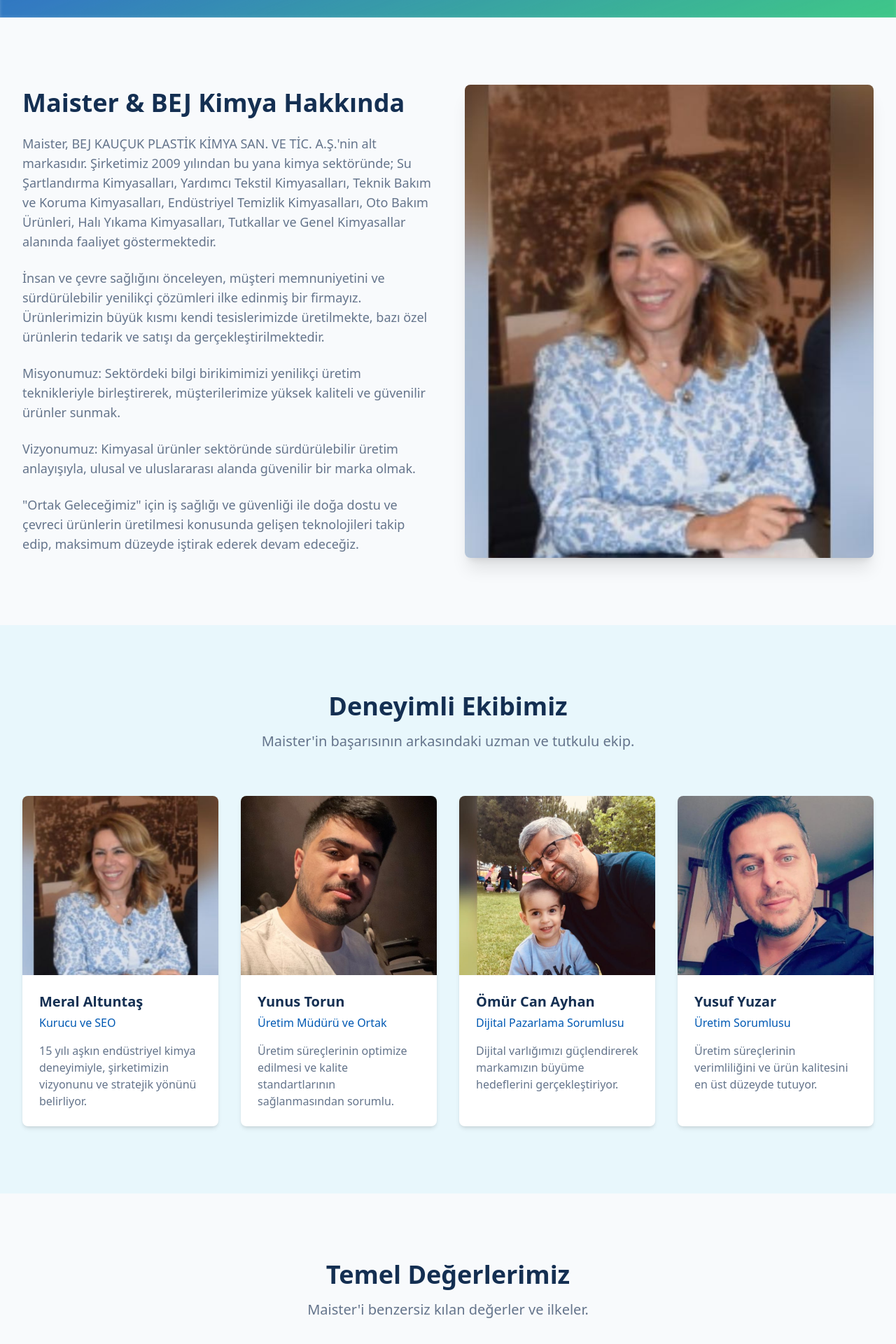
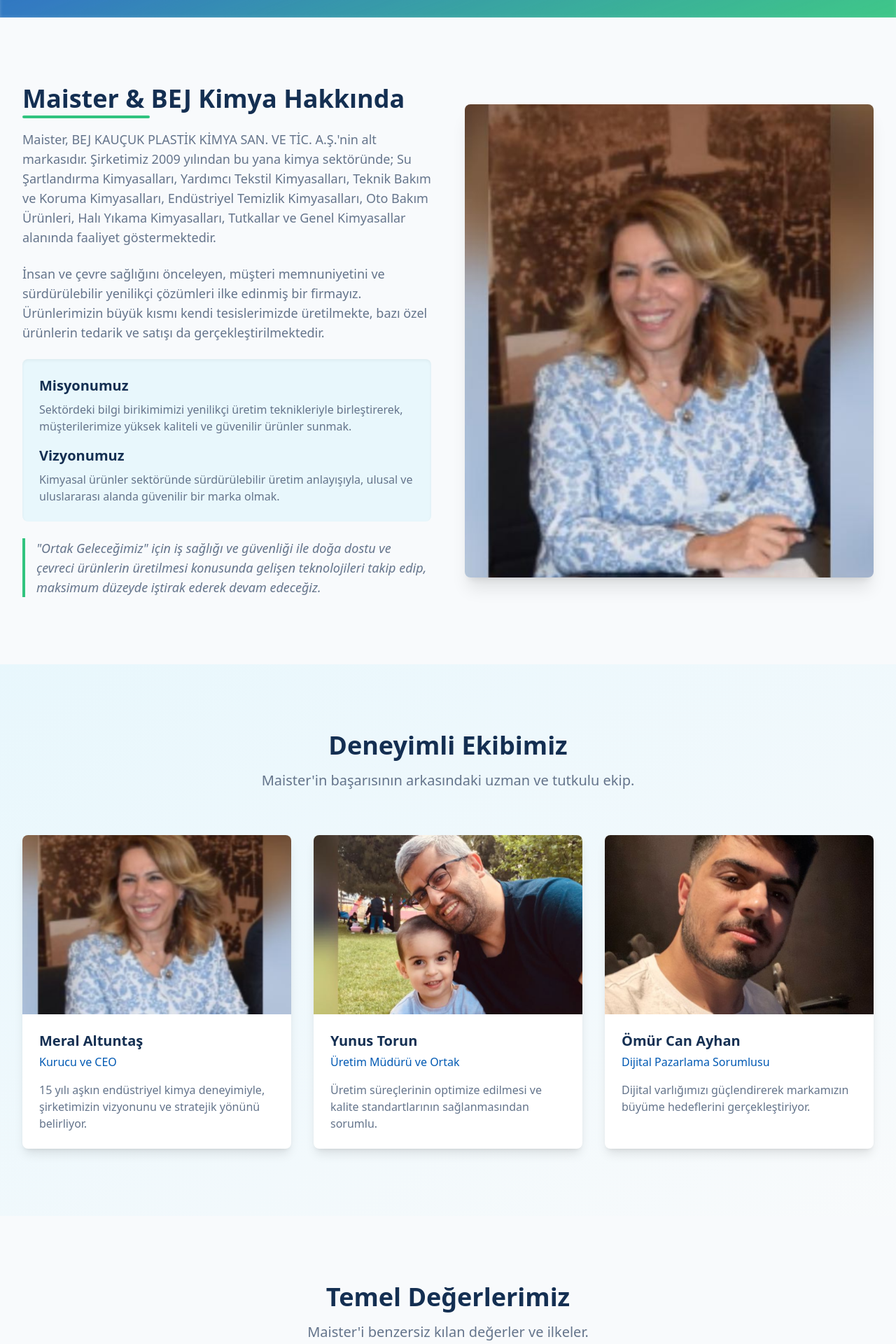
Before and after one commit to tivaxtr/maister-chemical-solutions-b2b, a React (Vite) app: page /about in a window 1280 px wide. Shown: the part 520-2440 px from the top of the page at 70% size. Built offline with nearby package versions, Linux system fonts and the light colour scheme.

Commit message:
Refactor: Improve About page design
- Swap images for Ömür Can Ayhan and Yunus Torun.
- Remove Yusuf Yuzar's image.
- Enhance the About page's aesthetics and dynamism.

```diff
--- a/src/pages/About.tsx
+++ b/src/pages/About.tsx
@@ -9,7 +9,7 @@ const About = () => {
     <div className="min-h-screen flex flex-col">
       <Navbar />
       <main className="flex-grow">
-        {/* Hero Section */}
+        {/* Hero Section with enhanced animation and gradient */}
         <div className="relative flex flex-col items-center justify-center text-center py-20 md:py-28 lg:py-32 bg-gradient-to-br from-primary/90 via-primary/60 to-accent/80 overflow-hidden">
           <div className="absolute inset-0 w-full h-full bg-gradient-to-br from-primary/90 via-primary/60 to-accent/80 opacity-80 blur-[2px] z-0 animate-gradient-x" />
           <div className="relative z-10 flex flex-col items-center">
@@ -21,28 +21,18 @@ const About = () => {
               <span className="block mt-2 text-base text-white/80">Maister & BEJ Kimya</span>
             </p>
             <div className="flex flex-wrap gap-4 justify-center animate-fade-in delay-200">
-              <span className="inline-flex items-center bg-accent text-white font-semibold px-5 py-2 rounded-full shadow hover:bg-accent/90 transition-colors">
+              <span className="inline-flex items-center bg-accent text-white font-semibold px-5 py-2 rounded-full shadow-lg hover:bg-accent/90 transition-all transform hover:scale-105">
                 Sürdürülebilirlik
               </span>
-              <span className="inline-flex items-center bg-white/90 text-primary font-semibold px-5 py-2 rounded-full shadow hover:bg-primary/90 hover:text-white transition-colors">
+              <span className="inline-flex items-center bg-white/90 text-primary font-semibold px-5 py-2 rounded-full shadow-lg hover:bg-primary/90 hover:text-white transition-all transform hover:scale-105">
                 Yenilikçi Çözümler
               </span>
             </div>
           </div>
           <div className="absolute inset-0 z-0 opacity-20 pointer-events-none select-none">
-            <svg
-              className="h-full w-full"
-              xmlns="http://www.w3.org/2000/svg"
-              viewBox="0 0 1200 800"
-            >
+            <svg className="h-full w-full" xmlns="http://www.w3.org/2000/svg" viewBox="0 0 1200 800">
               <defs>
-                <pattern
-                  id="pattern"
-                  patternUnits="userSpaceOnUse"
-                  width="100"
-                  height="100"
-                  patternTransform="scale(8) rotate(45)"
-                >
+                <pattern id="pattern" patternUnits="userSpaceOnUse" width="100" height="100" patternTransform="scale(8) rotate(45)">
                   <circle cx="50" cy="50" r="10" fill="white" />
                 </pattern>
               </defs>
@@ -51,29 +41,42 @@ const About = () => {
           </div>
         </div>
 
-        {/* Our Story */}
+        {/* Our Story Section with enhanced styling */}
         <section className="py-16 md:py-24">
           <div className="max-w-7xl mx-auto px-4 sm:px-6 lg:px-8">
             <div className="grid grid-cols-1 lg:grid-cols-2 gap-12 items-center">
-              <div>
-                <h2 className="text-3xl md:text-4xl font-bold text-foreground mb-6">Maister & BEJ Kimya Hakkında</h2>
-                <p className="text-lg text-muted-foreground mb-6">
+              <div className="space-y-6">
+                <h2 className="text-3xl md:text-4xl font-bold text-foreground mb-6 relative">
+                  <span className="relative inline-block">
+                    Maister & BEJ Kimya Hakkında
+                    <div className="absolute -bottom-2 left-0 w-1/3 h-1 bg-accent rounded-full"></div>
+                  </span>
+                </h2>
+                <p className="text-lg text-muted-foreground">
                   Maister, BEJ KAUÇUK PLASTİK KİMYA SAN. VE TİC. A.Ş.'nin alt markasıdır. Şirketimiz 2009 yılından bu yana kimya sektöründe; Su Şartlandırma Kimyasalları, Yardımcı Tekstil Kimyasalları, Teknik Bakım ve Koruma Kimyasalları, Endüstriyel Temizlik Kimyasalları, Oto Bakım Ürünleri, Halı Yıkama Kimyasalları, Tutkallar ve Genel Kimyasallar alanında faaliyet göstermektedir.
                 </p>
-                <p className="text-lg text-muted-foreground mb-6">
+                <p className="text-lg text-muted-foreground">
                   İnsan ve çevre sağlığını önceleyen, müşteri memnuniyetini ve sürdürülebilir yenilikçi çözümleri ilke edinmiş bir firmayız. Ürünlerimizin büyük kısmı kendi tesislerimizde üretilmekte, bazı özel ürünlerin tedarik ve satışı da gerçekleştirilmektedir.
                 </p>
-                <p className="text-lg text-muted-foreground mb-6">
-                  Misyonumuz: Sektördeki bilgi birikimimizi yenilikçi üretim teknikleriyle birleştirerek, müşterilerimize yüksek kaliteli ve güvenilir ürünler sunmak.
-                </p>
-                <p className="text-lg text-muted-foreground mb-6">
-                  Vizyonumuz: Kimyasal ürünler sektöründe sürdürülebilir üretim anlayışıyla, ulusal ve uluslararası alanda güvenilir bir marka olmak.
-                </p>
-                <p className="text-lg text-muted-foreground">
+                <div className="space-y-4 p-6 bg-secondary rounded-lg shadow-inner">
+                  <div>
+                    <h3 className="text-xl font-semibold text-foreground mb-2">Misyonumuz</h3>
+                    <p className="text-muted-foreground">
+                      Sektördeki bilgi birikimimizi yenilikçi üretim teknikleriyle birleştirerek, müşterilerimize yüksek kaliteli ve güvenilir ürünler sunmak.
+                    </p>
+                  </div>
+                  <div>
+                    <h3 className="text-xl font-semibold text-foreground mb-2">Vizyonumuz</h3>
+                    <p className="text-muted-foreground">
+                      Kimyasal ürünler sektöründe sürdürülebilir üretim anlayışıyla, ulusal ve uluslararası alanda güvenilir bir marka olmak.
+                    </p>
+                  </div>
+                </div>
+                <p className="text-lg text-muted-foreground italic border-l-4 border-accent pl-4">
                   "Ortak Geleceğimiz" için iş sağlığı ve güvenliği ile doğa dostu ve çevreci ürünlerin üretilmesi konusunda gelişen teknolojileri takip edip, maksimum düzeyde iştirak ederek devam edeceğiz.
                 </p>
               </div>
-              <div className="rounded-lg overflow-hidden shadow-xl">
+              <div className="rounded-lg overflow-hidden shadow-xl transform hover:scale-105 transition-transform duration-300">
                 <img
                   src="/lovable-uploads/94fe424a-b19a-48d0-a80f-a30f18ec0612.png"
                   alt="BEJ Kimya CEO"
@@ -84,8 +87,8 @@ const About = () => {
           </div>
         </section>
 
-        {/* Team */}
-        <section className="py-16 md:py-24 bg-secondary">
+        {/* Team Section with enhanced styling */}
+        <section className="py-16 md:py-24 bg-gradient-to-br from-secondary via-secondary/50 to-background">
           <div className="max-w-7xl mx-auto px-4 sm:px-6 lg:px-8">
             <div className="text-center mb-16">
               <h2 className="text-3xl md:text-4xl font-bold text-foreground mb-4">Deneyimli Ekibimiz</h2>
@@ -94,8 +97,8 @@ const About = () => {
               </p>
             </div>
 
-            <div className="grid grid-cols-1 md:grid-cols-2 lg:grid-cols-4 gap-8">
-              <div className="bg-white rounded-lg overflow-hidden shadow-md">
+            <div className="grid grid-cols-1 md:grid-cols-3 gap-8">
+              <div className="bg-white rounded-lg overflow-hidden shadow-lg transform hover:scale-105 transition-all duration-300">
                 <img
                   src="/lovable-uploads/94fe424a-b19a-48d0-a80f-a30f18ec0612.png"
                   alt="Meral Altuntaş"
@@ -103,16 +106,16 @@ const About = () => {
                 />
                 <div className="p-6">
                   <h3 className="text-xl font-bold mb-1">Meral Altuntaş</h3>
-                  <p className="text-primary mb-4">Kurucu ve SEO</p>
+                  <p className="text-primary mb-4">Kurucu ve CEO</p>
                   <p className="text-muted-foreground">
                     15 yılı aşkın endüstriyel kimya deneyimiyle, şirketimizin vizyonunu ve stratejik yönünü belirliyor.
                   </p>
                 </div>
               </div>
 
-              <div className="bg-white rounded-lg overflow-hidden shadow-md">
+              <div className="bg-white rounded-lg overflow-hidden shadow-lg transform hover:scale-105 transition-all duration-300">
                 <img
-                  src="/lovable-uploads/c7b45c44-2fad-4af8-92ba-4f3a835504cb.png"
+                  src="/lovable-uploads/f814cd5d-2f09-41fc-bae1-71fb321843c9.png"
                   alt="Yunus Torun"
                   className="w-full h-64 object-cover"
                 />
@@ -125,9 +128,9 @@ const About = () => {
                 </div>
               </div>
 
-              <div className="bg-white rounded-lg overflow-hidden shadow-md">
+              <div className="bg-white rounded-lg overflow-hidden shadow-lg transform hover:scale-105 transition-all duration-300">
                 <img
-                  src="/lovable-uploads/f814cd5d-2f09-41fc-bae1-71fb321843c9.png"
+                  src="/lovable-uploads/c7b45c44-2fad-4af8-92ba-4f3a835504cb.png"
                   alt="Ömür Can Ayhan"
                   className="w-full h-64 object-cover"
                 />
@@ -139,26 +142,11 @@ const About = () => {
                   </p>
                 </div>
               </div>
-
-              <div className="bg-white rounded-lg overflow-hidden shadow-md">
-                <img
-                  src="/lovable-uploads/0d0bbd82-51d2-4917-90cb-425ba0eb9a4a.png"
-                  alt="Yusuf Yuzar"
-                  className="w-full h-64 object-cover"
-                />
-                <div className="p-6">
-                  <h3 className="text-xl font-bold mb-1">Yusuf Yuzar</h3>
-                  <p className="text-primary mb-4">Üretim Sorumlusu</p>
-                  <p className="text-muted-foreground">
-                    Üretim süreçlerinin verimliliğini ve ürün kalitesini en üst düzeyde tutuyor.
-                  </p>
-                </div>
-              </div>
             </div>
           </div>
         </section>
 
-        {/* Core Values */}
+        {/* Core Values Section with enhanced styling */}
         <section className="py-16 md:py-24">
           <div className="max-w-7xl mx-auto px-4 sm:px-6 lg:px-8">
             <div className="text-center mb-16">
@@ -169,40 +157,22 @@ const About = () => {
             </div>
 
             <div className="grid grid-cols-1 md:grid-cols-3 gap-8">
-              <div className="bg-white p-8 rounded-lg shadow-md border-t-4 border-primary">
+              <div className="bg-white p-8 rounded-lg shadow-lg border-t-4 border-primary transform hover:scale-105 transition-all duration-300">
                 <h3 className="text-xl font-bold mb-4">Kalite ve Güvenilirlik</h3>
                 <p className="text-muted-foreground">
                   Tüm ürün ve hizmetlerimizde en yüksek kalite standartlarını korumayı ve müşterilerimize güvenilir çözümler sunmayı taahhüt ediyoruz.
                 </p>
               </div>
-              <div className="bg-white p-8 rounded-lg shadow-md border-t-4 border-primary">
+              <div className="bg-white p-8 rounded-lg shadow-lg border-t-4 border-accent transform hover:scale-105 transition-all duration-300">
                 <h3 className="text-xl font-bold mb-4">İnovasyon</h3>
                 <p className="text-muted-foreground">
                   Sürekli olarak yeni fikirler ve teknolojiler geliştirerek endüstriyel kimya alanında yenilikçi çözümler sunuyoruz.
                 </p>
               </div>
-              <div className="bg-white p-8 rounded-lg shadow-md border-t-4 border-primary">
+              <div className="bg-white p-8 rounded-lg shadow-lg border-t-4 border-primary transform hover:scale-105 transition-all duration-300">
                 <h3 className="text-xl font-bold mb-4">Müşteri Odaklılık</h3>
                 <p className="text-muted-foreground">
                   Her müşterinin benzersiz ihtiyaçlarını anlamak ve bu ihtiyaçlara özel çözümler geliştirmek önceliğimizdir.
-                </p>
-              </div>
-              <div className="bg-white p-8 rounded-lg shadow-md border-t-4 border-primary">
-                <h3 className="text-xl font-bold mb-4">Sürdürülebilirlik</h3>
-                <p className="text-muted-foreground">
-                  Çevreye saygılı üretim süreçleri ve ürünler geliştirerek, doğal kaynakların korunmasına katkıda bulunuyoruz.
-                </p>
-              </div>
-              <div className="bg-white p-8 rounded-lg shadow-md border-t-4 border-primary">
-                <h3 className="text-xl font-bold mb-4">Etik İş Anlayışı</h3>
-                <p className="text-muted-foreground">
-                  Dürüstlük, şeffaflık ve adalet ilkelerine bağlı kalarak, tüm paydaşlarımızla güvene dayalı ilişkiler kuruyoruz.
-                </p>
-              </div>
-              <div className="bg-white p-8 rounded-lg shadow-md border-t-4 border-primary">
-                <h3 className="text-xl font-bold mb-4">Sürekli Gelişim</h3>
-                <p className="text-muted-foreground">
-                  Kendimizi ve süreçlerimizi sürekli iyileştirerek, müşterilerimize her zaman daha iyi hizmet sunmayı hedefliyoruz.
                 </p>
               </div>
             </div>
```
